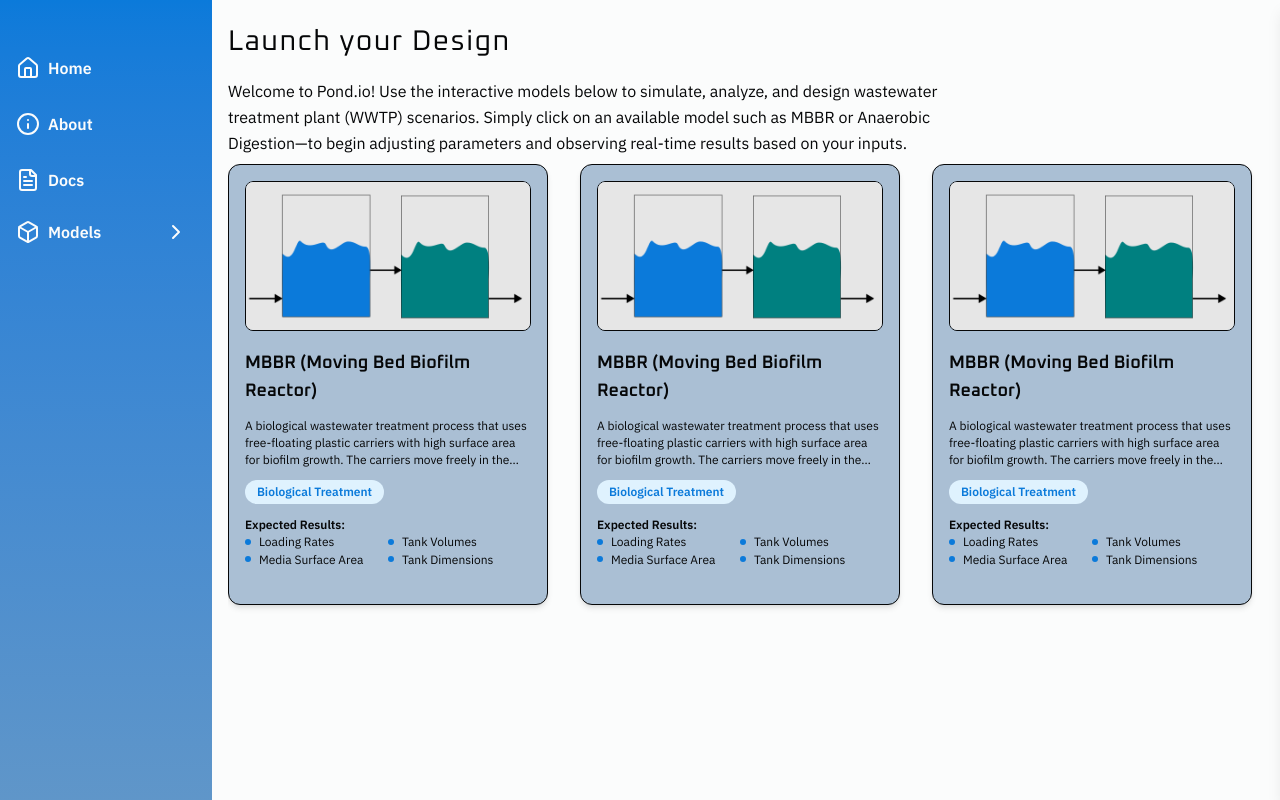
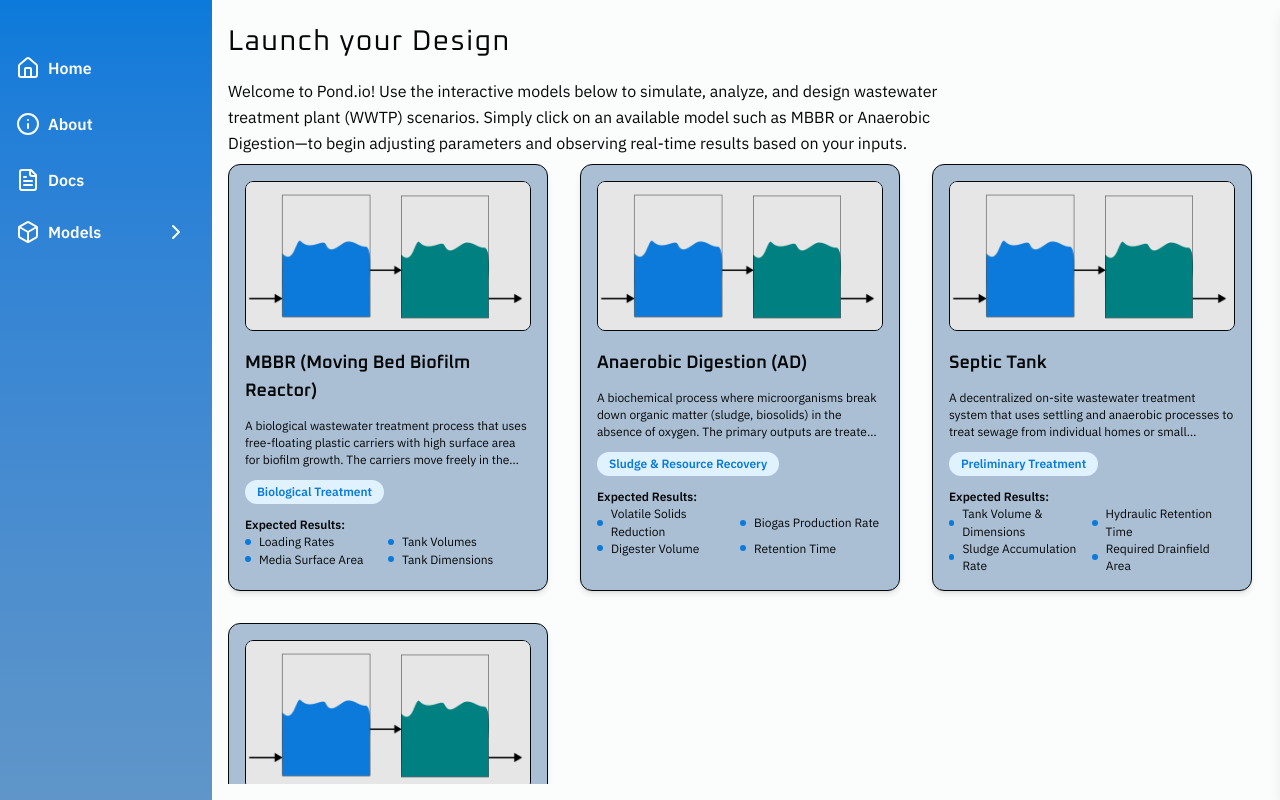
Before and after one commit to bryancastillo10/pond-io, a React (Vite) app in the folder client/: page /model in a window 1280 px wide. Built offline with nearby package versions, Linux system fonts and the light colour scheme.

Commit message:
📝 draft: initial model list

```diff
--- a/client/src/components/ui/Card.tsx
+++ b/client/src/components/ui/Card.tsx
@@ -49,12 +49,12 @@
               </span>
             </div>
 
-            <div className="h-18">
+            <div className="">
               <h4 className="text-sm font-semibold">Expected Results:</h4>
               <ul className="grid grid-cols-2">
                 {expectedResults.map((result, index) => (
                   <li key={index} className="text-sm flex items-center gap-2">
-                    <span className="w-1.5 h-1.5 bg-primary rounded-full"></span>
+                    <span className="size-1.5 bg-primary rounded-full"></span>
                     {result}
                   </li>
                 ))}
--- a/client/src/components/ui/constants.ts
+++ b/client/src/components/ui/constants.ts
@@ -19,32 +19,49 @@
 
   {
     id: 2,
-    title: "MBBR (Moving Bed Biofilm Reactor)",
+    title: "Anaerobic Digestion (AD)",
     description:
-      "A biological wastewater treatment process that uses free-floating plastic carriers with high surface area for biofilm growth. The carriers move freely in the reactor, providing efficient organic matter and nitrogen removal through aerobic biological processes",
+      "A biochemical process where microorganisms break down organic matter (sludge, biosolids) in the absence of oxygen. The primary outputs are treated solids and valuable biogas (primarily methane and carbon dioxide).",
+    category: "Sludge & Resource Recovery",
+    expectedResults: [
+      "Volatile Solids Reduction",
+      "Biogas Production Rate",
+      "Digester Volume",
+      "Retention Time",
+    ],
+    image: MbbrImg,
+    imageAlt: "Anaerobic Digestion Biogas Reactor Model",
+  },
+
+  {
+    id: 3,
+    title: "Septic Tank",
+    description:
+      "A decentralized on-site wastewater treatment system that uses settling and anaerobic processes to treat sewage from individual homes or small communities. Solids settle to the bottom as sludge, and effluent flows to a drainfield.",
+    category: "Preliminary Treatment",
+    expectedResults: [
+      "Tank Volume & Dimensions",
+      "Hydraulic Retention Time",
+      "Sludge Accumulation Rate",
+      "Required Drainfield Area",
+    ],
+    image: MbbrImg,
+    imageAlt: "Simple Septic Tank Model for On-site Treatment",
+  },
+
+  {
+    id: 4,
+    title: "Upflow Anaerobic Sludge Bed Reactor (UASB)",
+    description:
+      "A high-rate anaerobic treatment system that uses a dense blanket of microbial granules to treat wastewater flowing upwards. This system is energy-efficient and highly effective for organic removal in warm climates or industrial applications.",
     category: "Biological Treatment",
     expectedResults: [
-      "Loading Rates",
-      "Tank Volumes",
-      "Media Surface Area",
-      "Tank Dimensions",
+      "Sludge Bed Velocity",
+      "Organic Loading Rate (OLR)",
+      "Methane Yield",
+      "Effluent COD Concentration",
     ],
     image: MbbrImg,
-    imageAlt: "MBBR Treatment Model",
-  },
-  {
-    id: 3,
-    title: "MBBR (Moving Bed Biofilm Reactor)",
-    description:
-      "A biological wastewater treatment process that uses free-floating plastic carriers with high surface area for biofilm growth. The carriers move freely in the reactor, providing efficient organic matter and nitrogen removal through aerobic biological processes",
-    category: "Biological Treatment",
-    expectedResults: [
-      "Loading Rates",
-      "Tank Volumes",
-      "Media Surface Area",
-      "Tank Dimensions",
-    ],
-    image: MbbrImg,
-    imageAlt: "MBBR Treatment Model",
+    imageAlt: "UASB Reactor High-Rate Wastewater Model",
   },
 ];
```
